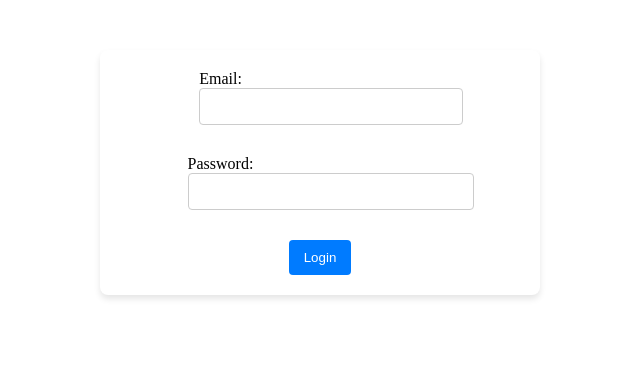
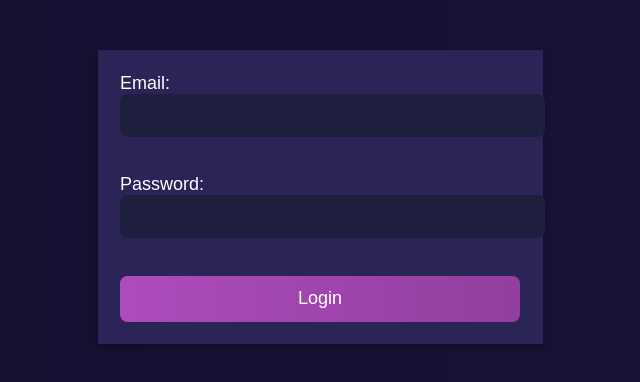
Before and after one commit to Praz-Nerd/Web-application-for-bug-tracking, a React (Create React App) app in the folder bug-tracker-frontend/: page /login in a window 1280 px wide. Shown: the top 382 px of the page, without its empty margins (320-960 px from the left). Built offline with nearby package versions, Linux system fonts and the light colour scheme; the HTML template or start-up script is replaced by a standard one.

Commit message:
modified UI design

```diff
--- a/bug-tracker-frontend/src/components/AllProjects.js
+++ b/bug-tracker-frontend/src/components/AllProjects.js
@@ -13,16 +13,18 @@ const AllProjects = () => {
 
   return (
     <div className="all-projects">
+      <div class="section">
         <h1>All Projects</h1>
         <ul>
           {projects.map((project) => (
             <li key={project.id}>
-            {project.title} - {project.repository}
+              <div class="listElement"><div class="bullet">● &nbsp;</div> {project.title} - {project.repository}</div>
               <button onClick={() => becomeTester(project.id)}>Become Tester</button>
             </li>
           ))}
         </ul>
       </div>
+    </div>
   );
 };
 
--- a/bug-tracker-frontend/src/components/BugList.js
+++ b/bug-tracker-frontend/src/components/BugList.js
@@ -13,11 +13,12 @@ const BugList = () => {
 
   return (
     <div className="bug-list">
+      <div class="section">
         <h1>Bugs</h1>
         <ul>
           {bugs.map((bug) => (
             <li key={bug.id}>
-            {bug.description} - {bug.severity} - {bug.resolved ? "Resolved" : "Open"}
+              <div class="listElement"><div class="bullet">● &nbsp;</div> {bug.description} - {bug.severity} - {bug.resolved ? "Resolved" : "Open"} </div>
               {!bug.resolved && (
                 <button onClick={() => resolveBug(bug.id)}>Resolve</button>
               )}
@@ -25,6 +26,7 @@ const BugList = () => {
           ))}
         </ul>
       </div>
+    </div>
   );
 };
 
--- a/bug-tracker-frontend/src/styles/AllProjects.css
+++ b/bug-tracker-frontend/src/styles/AllProjects.css
@@ -1,36 +1,137 @@
+body {
+  background: linear-gradient(90deg, #150e2e, #191339);
+  color: #ffffff;
+  font-family: 'Arial', sans-serif;
+  margin: 0;
+  padding-left: 0;
+  font-size: 20px;
+}
+
+button {
+  background: linear-gradient(90deg, #ae4bbd, #913f9e);
+  border: none;
+  border-radius: 9px;
+  color: white;
+  padding: 11.25px 22.5px;
+  font-size: 20px;
+  cursor: pointer;
+}
+
+.all-projects .section {
+  background-color: #2c2456;
+  padding: 16.875px;
+  margin-bottom: 36px;
+  display: flex;
+  flex-direction: column;
+  justify-content: space-around;
+  gap: 0px;
+}
+
+.all-projects .listElement {
+  display: flex;
+  flex-direction: row;
+}
+
+.all-projects .bullet {
+  color: #ffab8f;
+  font-size: 20px;
+}
+
 .all-projects {
-    padding: 20px;
+  padding: 45px;
+  color: #ffffff;
+  padding-left: 36px;
+  padding-right: 36px;
+}
+
+.all-projects h1 {
+  font-size: 30px;
+  margin-bottom: 22.5px;
+  color: #ffffff;
+  padding-left: 45px;
 }
 
 .all-projects ul {
-    margin-top: 20px;
+  list-style: none;
+  padding: 0;
+}
+
+.all-projects .navigation-buttons {
+  display: flex;
+  justify-content: flex-start;
+  gap: 0px;
+  margin-bottom: 36px;
+  margin-left: 45px;
+}
+
+.all-projects .navigation-buttons button {
+  background: none;
+  border: none;
+  border-radius: 9px;
+  color: white;
+  padding: 11.25px 22.5px;
+  font-size: 20px;
+  cursor: pointer;
+}
+
+.all-projects button:hover {
+  transform: scale(1.03);
+  transition: transform 0.3s ease;
+}
+
+.all-projects .navigation-buttons button:hover {
+  transform: none;
+  color: #ffab8f;
+  text-decoration: underline;
+}
+
+.all-projects .navigation-buttons a {
+  text-decoration: none;
+  color: #ffab8f;
 }
 
 .all-projects li {
+  background-color: #2c2456;
+  border-radius: 9px;
+  padding: 16.875px;
+  margin-bottom: 11.25px;
   display: flex;
   justify-content: space-between;
   align-items: center;
-    background: #fff;
-    padding: 10px;
-    margin-bottom: 10px;
-    border: 1px solid #ddd;
-    border-radius: 4px;
 }
 
-  .all-projects button {
-    margin: 0;
-  }
-  .all-project button {
-    display: block;
-    margin-top: 20px;
-    padding: 10px 15px;
-    background: #007bff;
+.all-projects li a {
+  background: linear-gradient(90deg, #ae4bbd, #913f9e);
+  border-radius: 6.75px;
   color: white;
-    border: none;
-    border-radius: 4px;
-    cursor: pointer;
+  text-decoration: none;
+  padding: 9.625px 16.875px;
+  font-size: 17.5px;
 }
 
-  .all-project button:hover {
-    background: #0056b3;
+.all-projects li a:hover {
+  background: linear-gradient(90deg, #82388e, #913f9e);
+  transform: scale(1.03);
+  transition: transform 0.3s ease;
 }
+
+.all-projects form {
+  margin-top: 22.5px;
+}
+
+.all-projects form select {
+  height: auto;
+}
+
+body::-webkit-scrollbar {
+  width: 9px;
+}
+
+body::-webkit-scrollbar-thumb {
+  background: linear-gradient(90deg, #2c2456, #2c2456);
+  border-radius: 9px;
+}
+
+body::-webkit-scrollbar-track {
+  background: #1e1e3f;
+}
--- a/bug-tracker-frontend/src/styles/BugList.css
+++ b/bug-tracker-frontend/src/styles/BugList.css
@@ -1,22 +1,137 @@
+body {
+  background: linear-gradient(90deg, #150e2e, #191339);
+  color: #ffffff;
+  font-family: 'Arial', sans-serif;
+  margin: 0;
+  padding-left: 0;
+  font-size: 20px;
+}
+
+button {
+  background: linear-gradient(90deg, #ae4bbd, #913f9e);
+  border: none;
+  border-radius: 9px;
+  color: white;
+  padding: 11.25px 22.5px;
+  font-size: 20px;
+  cursor: pointer;
+}
+
+.bug-list .section {
+  background-color: #2c2456;
+  padding: 16.875px;
+  margin-bottom: 36px;
+  display: flex;
+  flex-direction: column;
+  justify-content: space-around;
+  gap: 0px;
+}
+
+.bug-list .listElement {
+  display: flex;
+  flex-direction: row;
+}
+
+.bug-list .bullet {
+  color: #ffab8f;
+  font-size: 20px;
+}
+
 .bug-list {
-  padding: 20px;
+  padding: 45px;
+  color: #ffffff;
+  padding-left: 36px;
+  padding-right: 36px;
+}
+
+.bug-list h1 {
+  font-size: 30px;
+  margin-bottom: 22.5px;
+  color: #ffffff;
+  padding-left: 45px;
 }
 
 .bug-list ul {
-  margin-top: 20px;
+  list-style: none;
+  padding: 0;
+}
+
+.bug-list .navigation-buttons {
+  display: flex;
+  justify-content: flex-start;
+  gap: 0px;
+  margin-bottom: 36px;
+  margin-left: 45px;
+}
+
+.bug-list .navigation-buttons button {
+  background: none;
+  border: none;
+  border-radius: 9px;
+  color: white;
+  padding: 11.25px 22.5px;
+  font-size: 20px;
+  cursor: pointer;
+}
+
+.bug-list button:hover {
+  transform: scale(1.03);
+  transition: transform 0.3s ease;
+}
+
+.bug-list .navigation-buttons button:hover {
+  transform: none;
+  color: #ffab8f;
+  text-decoration: underline;
+}
+
+.bug-list .navigation-buttons a {
+  text-decoration: none;
+  color: #ffab8f;
 }
 
 .bug-list li {
+  background-color: #2c2456;
+  border-radius: 9px;
+  padding: 16.875px;
+  margin-bottom: 11.25px;
   display: flex;
   justify-content: space-between;
   align-items: center;
-  background: #fff;
-  padding: 10px;
-  margin-bottom: 10px;
-  border: 1px solid #ddd;
-  border-radius: 4px;
 }
 
-.bug-list button {
-  margin: 0;
+.bug-list li a {
+  background: linear-gradient(90deg, #ae4bbd, #913f9e);
+  border-radius: 6.75px;
+  color: white;
+  text-decoration: none;
+  padding: 9.625px 16.875px;
+  font-size: 17.5px;
 }
+
+.bug-list li a:hover {
+  background: linear-gradient(90deg, #82388e, #913f9e);
+  transform: scale(1.03);
+  transition: transform 0.3s ease;
+}
+
+.bug-list form {
+  margin-top: 22.5px;
+}
+
+.bug-list form select {
+  height: auto;
+}
+
+body::-webkit-scrollbar {
+  width: 9px;
+}
+
+body::-webkit-scrollbar-thumb {
+  background: linear-gradient(90deg, #2c2456, #2c2456);
+  border-radius: 9px;
+}
+
+body::-webkit-scrollbar-track {
+  background: #1e1e3f;
+}
--- a/bug-tracker-frontend/src/styles/LoginForm.css
+++ b/bug-tracker-frontend/src/styles/LoginForm.css
@@ -1,37 +1,56 @@
 .login-form {
-    display: flex;
-    flex-direction: column;
-    align-items: center;
-    justify-content: center;
+  max-width: 400px;
   margin: 50px auto;
-    max-width: 400px;
-    background: #ffffff;
-    padding: 20px;
-    border-radius: 8px;
-    box-shadow: 0 4px 6px rgba(0, 0, 0, 0.1);
+  padding: 22.5px;
+  background: #2c2456;
+  box-shadow: 0 4px 6px rgba(0, 0, 0, 0.25);
+  color: #ffffff;
+  font-size: 18px;
+  text-align: start;
 }
 
 .login-form label {
-    margin-bottom: 10px;
+  display: block;
+  margin-bottom: 12.5px;
+  font-size: 18px;
 }
 
-  .login-form input {
-    padding: 10px;
-    margin-bottom: 20px;
+.login-form h1 {
+  color:#ffffff;
+}
+
+.login-form input,
+.login-form select,
+.login-form textarea {
   width: 100%;
-    border: 1px solid #ccc;
-    border-radius: 4px;
+  padding: 12.5px;
+  margin-bottom: 25px;
+  border: none;
+  border-radius: 7.5px;
+  background-color: #1e1e3f;
+  color: #ffffff;
+  font-size: 16px;
+}
+
+.login-form input::placeholder,
+.login-form textarea::placeholder {
+  color: #bfbfbf;
 }
 
 .login-form button {
-    padding: 10px 15px;
-    background-color: #007bff;
+  padding: 12.5px 20px;
+  background: linear-gradient(90deg, #ae4bbd, #913f9e);
   color: white;
   border: none;
-    border-radius: 4px;
+  border-radius: 7.5px;
+  font-size: 18px;
   cursor: pointer;
+  width: 100%;
+  margin: 0;
 }
 
 .login-form button:hover {
-    background-color: #0056b3;
+  background: linear-gradient(90deg, #82388e, #913f9e);
+  transform: scale(1.03);
+  transition: transform 0.3s ease;
 }
--- a/bug-tracker-frontend/src/styles/ProjectDashboard.css
+++ b/bug-tracker-frontend/src/styles/ProjectDashboard.css
@@ -1,26 +1,137 @@
+body {
+  background: linear-gradient(90deg, #150e2e, #191339);
+  color: #ffffff;
+  font-family: 'Arial', sans-serif;
+  margin: 0;
+  padding-left: 0;
+  font-size: 20px;
+}
+
+button {
+  background: linear-gradient(90deg, #ae4bbd, #913f9e);
+  border: none;
+  border-radius: 9px;
+  color: white;
+  padding: 11.25px 22.5px;
+  font-size: 20px;
+  cursor: pointer;
+}
+
+.project-dashboard .section {
+  background-color: #2c2456;
+  padding: 16.875px;
+  margin-bottom: 36px;
+  display: flex;
+  flex-direction: column;
+  justify-content: space-around;
+  gap: 0px;
+}
+
+.project-dashboard .listElement {
+  display: flex;
+  flex-direction: row;
+}
+
+.project-dashboard .bullet {
+  color: #ffab8f;
+  font-size: 20px;
+}
+
 .project-dashboard {
-  padding: 20px;
+  padding: 45px;
+  color: #ffffff;
+  padding-left: 36px;
+  padding-right: 36px;
+}
+
+.project-dashboard h1 {
+  font-size: 30px;
+  margin-bottom: 22.5px;
+  color: #ffffff;
+  padding-left: 45px;
 }
 
 .project-dashboard ul {
-  margin-top: 20px;
+  list-style: none;
+  padding: 0;
+}
+
+.project-dashboard .navigation-buttons {
+  display: flex;
+  justify-content: flex-start;
+  gap: 0px;
+  margin-bottom: 36px;
+  margin-left: 45px;
+}
+
+.project-dashboard .navigation-buttons button {
+  background: none;
+  border: none;
+  border-radius: 9px;
+  color: white;
+  padding: 11.25px 22.5px;
+  font-size: 20px;
+  cursor: pointer;
+}
+
+.project-dashboard button:hover {
+  transform: scale(1.03);
+  transition: transform 0.3s ease;
+}
+
+.project-dashboard .navigation-buttons button:hover {
+  transform: none;
+  color: #ffab8f;
+  text-decoration: underline;
+}
+
+.project-dashboard .navigation-buttons a {
+  text-decoration: none;
+  color: #ffab8f;
 }
 
 .project-dashboard li {
+  background-color: #2c2456;
+  border-radius: 9px;
+  padding: 16.875px;
+  margin-bottom: 11.25px;
   display: flex;
   justify-content: space-between;
   align-items: center;
-  background: #fff;
-  padding: 10px;
-  margin-bottom: 10px;
-  border: 1px solid #ddd;
-  border-radius: 4px;
+}
+
+.project-dashboard li a {
+  background: linear-gradient(90deg, #ae4bbd, #913f9e);
+  border-radius: 6.75px;
+  color: white;
+  text-decoration: none;
+  padding: 9.625px 16.875px;
+  font-size: 17.5px;
+}
+
+.project-dashboard li a:hover {
+  background: linear-gradient(90deg, #82388e, #913f9e);
+  transform: scale(1.03);
+  transition: transform 0.3s ease;
 }
 
 .project-dashboard form {
-  margin-top: 20px;
+  margin-top: 22.5px;
 }
 
 .project-dashboard form select {
   height: auto;
 }
+
+body::-webkit-scrollbar {
+  width: 9px;
+}
+
+body::-webkit-scrollbar-thumb {
+  background: linear-gradient(90deg, #2c2456, #2c2456);
+  border-radius: 9px;
+}
+
+body::-webkit-scrollbar-track {
+  background: #1e1e3f;
+}
--- a/bug-tracker-frontend/src/styles/index.css
+++ b/bug-tracker-frontend/src/styles/index.css
@@ -2,11 +2,11 @@ body {
   font-family: Arial, sans-serif;
   margin: 0;
   padding: 0;
-  background-color: #f4f4f4;
+  background-color: #2c2456;
 }
 
 h1 {
-  color: #333;
+  color: #ffffff;
 }
 
 button {
```
Also changed, not shown: bug-tracker-frontend/src/components/ProjectDashboard.js (+7 -4 lines), bug-tracker-frontend/src/styles/BugForm.css (+37 -14 lines), bug-tracker-frontend/src/styles/CreateProject.css (+40 -10 lines). Lines whose indentation alone changed are shown as unchanged.
